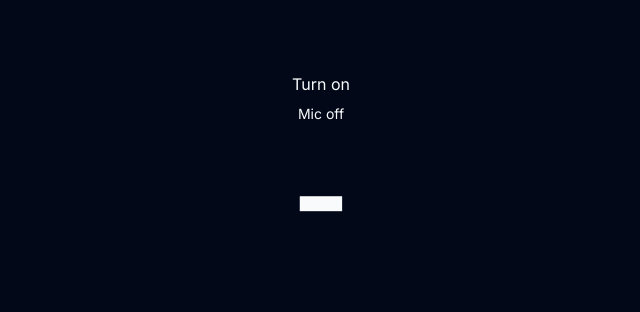
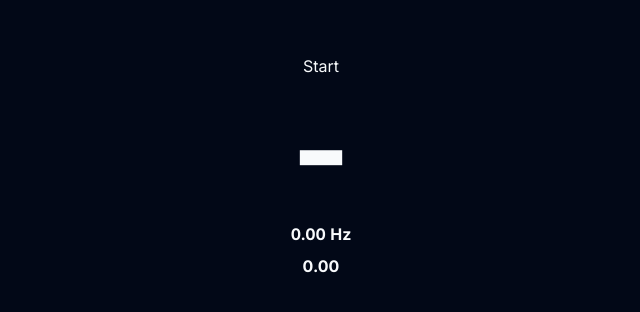
Before and after one commit to glennreyes/tuner, a Next.js app: page / in a window 1280 px wide. Shown: the part 234-546 px from the top of the page, without its empty margins (319-959 px from the left). Built offline with nearby package versions, Linux system fonts and the light colour scheme.

Commit message:
Use web audio API

```diff
--- a/components/tuner.tsx
+++ b/components/tuner.tsx
@@ -1,79 +1,91 @@
 'use client';
 
-import type { PitchDetector } from 'pitchfinder/lib/detectors/types';
-import type { FC } from 'react';
+import { useState } from 'react';
 
-import { Note } from '@tonaljs/tonal';
-import { YIN } from 'pitchfinder';
-import { useRef, useState } from 'react';
-import { Meter, UserMedia, Waveform } from 'tone';
+const minDecibels = -60; // Minimum decibels representing 0% volume
+const maxDecibels = 0; // Maximum decibels representing 100% volume
+const decibelsToPercentage = (decibels: number) =>
+  ((decibels - minDecibels) / (maxDecibels - minDecibels)) * 100;
+const tuning = {
+  '82.41': 'E2',
+  '110': 'A2',
+  '146.83': 'D3',
+  '196': 'G3',
+  '246.94': 'B3',
+  '329.63': 'E4',
+} as const;
 
-const standardTuning = ['E2', 'A2', 'D3', 'G3', 'B3', 'E4'] as const;
-const frequencyToNote = (frequency: ReturnType<PitchDetector>) => {
-  if (!frequency) {
-    return '-';
-  }
+export const Tuner = () => {
+  const [isListening, setIsListening] = useState(false);
+  const [audioContext, setAudioContext] = useState<AudioContext | null>(null);
+  const [frequency, setFrequency] = useState(0);
+  const [tone, setTone] = useState<(typeof tuning)[keyof typeof tuning] | null>(
+    null,
+  );
+  const [volume, setVolume] = useState(0);
+  const handleOn = async () => {
+    const context = new AudioContext();
+    const analyser = context.createAnalyser();
 
-  // Convert frequency to a note name
-  const note = Note.fromFreq(frequency);
+    analyser.fftSize = 2048;
+    const stream = await navigator.mediaDevices.getUserMedia({ audio: true });
+    const microphone = context.createMediaStreamSource(stream);
 
-  // If the conversion isn't successful, return 'No Note'
-  if (!note) {
-    return 'No Note';
-  }
+    microphone.connect(analyser);
 
-  // eslint-disable-next-line unicorn/no-array-reduce
-  return standardTuning.reduce((closestNote, tuningNote) => {
-    const currentNoteFreq = Note.freq(tuningNote);
-    const closestNoteFreq = Note.freq(closestNote);
-    const currentDiff = Math.abs(currentNoteFreq ?? 0 - frequency);
-    const closestDiff = Math.abs(closestNoteFreq ?? 0 - frequency);
+    const bufferLength = analyser.frequencyBinCount;
+    const dataArray = new Float32Array(bufferLength);
+    const getData = () => {
+      analyser.getFloatFrequencyData(dataArray);
 
-    return currentDiff < closestDiff ? tuningNote : closestNote;
-  }, '-');
-};
+      const { maxIndex, maxVolume } = dataArray.reduce(
+        (acc, decibels, index) => {
+          const volume = decibelsToPercentage(decibels);
 
-export const Tuner: FC = () => {
-  const [isMicOpen, setIsMicOpen] = useState(false);
-  const [currentNote, setCurrentNote] = useState('');
-  const mic = useRef<UserMedia>();
-  const turnOn = async () => {
-    const meter = new Meter();
-    const analyzer = new Waveform();
+          if (volume > acc.maxVolume) {
+            return { maxIndex: index, maxVolume: volume };
+          }
 
-    mic.current = new UserMedia().connect(meter).connect(analyzer);
-    await mic.current.open();
-    setIsMicOpen(true);
+          return acc;
+        },
+        { maxIndex: -1, maxVolume: 0 },
+      );
+      const frequency = (maxIndex * context.sampleRate) / analyser.fftSize;
+      const closestTone = Object.keys(tuning).reduce((prev, current) =>
+        Math.abs(Number(current) - frequency) <
+        Math.abs(Number(prev) - frequency)
+          ? current
+          : prev,
+      ) as keyof typeof tuning;
 
-    const detectPitch = () => {
-      const detect = YIN();
-      const updatePitch = () => {
-        const waveform = analyzer.getValue();
-        const frequency = detect(waveform);
-        const note = frequencyToNote(frequency);
-
-        setCurrentNote(note);
-        requestAnimationFrame(updatePitch);
-      };
-
-      requestAnimationFrame(updatePitch);
+      setTone(maxVolume ? tuning[closestTone] : null);
+      setFrequency(maxVolume ? frequency : 0);
+      setVolume(maxVolume);
+      requestAnimationFrame(getData);
     };
 
-    detectPitch();
+    getData();
+    setAudioContext(context);
+    setIsListening(true);
   };
-  const turnOff = () => {
-    mic.current?.close();
-    setIsMicOpen(false);
+  const handleOff = async () => {
+    await audioContext?.close();
+    setAudioContext(null);
+    setIsListening(false);
   };
-  const handleClick = isMicOpen ? turnOff : turnOn;
 
   return (
-    <div className="grid gap-2">
-      <button onClick={handleClick}>
-        {isMicOpen ? 'Turn off' : 'Turn on'}
+    <div className="grid justify-center gap-2">
+      <button onClick={isListening ? handleOff : handleOn}>
+        {isListening ? 'End' : 'Start'}
       </button>
-      <p className="text-center text-sm">{isMicOpen ? 'Mic on' : 'Mic off'}</p>
-      <p className="text-9xl font-bold">{isMicOpen ? currentNote : '-'}</p>
+      <p className="text-center text-9xl font-bold tabular-nums">
+        {tone ?? '-'}
+      </p>
+      <p className="text-center font-bold tabular-nums">
+        {frequency.toFixed(2)} Hz
+      </p>
+      <p className="text-center font-bold">{volume.toFixed(2)}</p>
     </div>
   );
 };
--- a/package.json
+++ b/package.json
@@ -11,12 +11,10 @@
     "start": "next start"
   },
   "dependencies": {
-    "@tonaljs/tonal": "^4.10.0",
     "class-variance-authority": "^0.7.0",
     "clsx": "^2.1.0",
-    "lucide-react": "^0.304.0",
+    "lucide-react": "^0.305.0",
     "next": "^14.0.4",
-    "pitchfinder": "^2.3.2",
     "react": "^18.2.0",
     "react-dom": "^18.2.0",
     "tailwind-merge": "^2.2.0",
@@ -34,7 +32,7 @@
     "@types/react-dom": "^18.2.18",
     "autoprefixer": "^10.4.16",
     "eslint": "^8.56.0",
-    "postcss": "^8.4.32",
+    "postcss": "^8.4.33",
     "prettier": "^3.1.1",
     "prettier-plugin-tailwindcss": "^0.5.10",
     "tailwindcss": "^3.4.0",
```
Also changed, not shown: .eslintrc.cjs, 1 other file (tests, documents, lock files or other folders).
